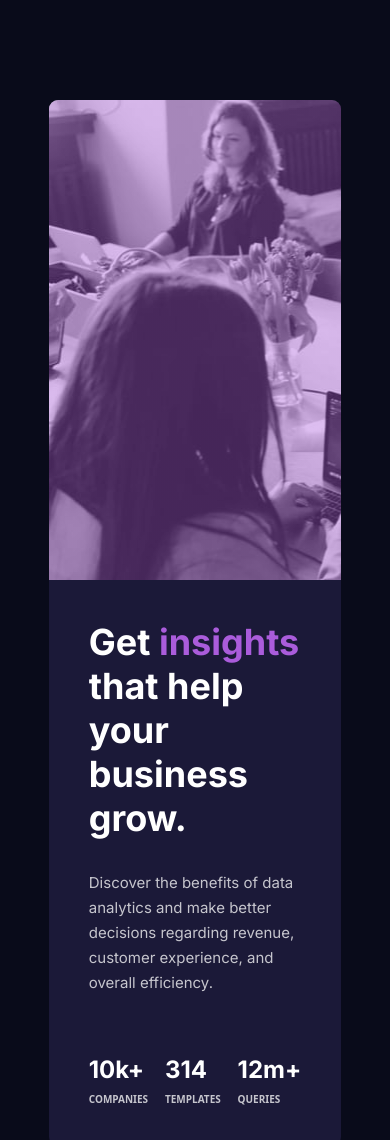
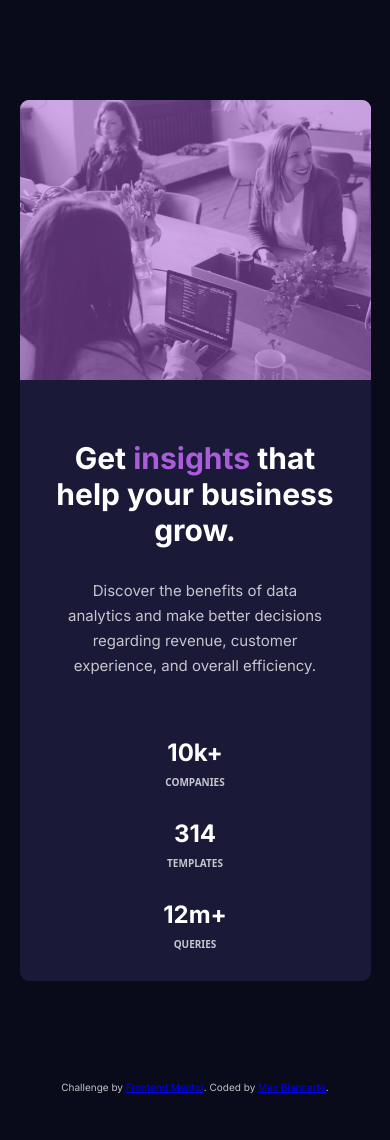
Before and after one commit to Kublick/fm-stats-preview-card, a plain HTML site: page index.html in a window 390 px wide. Shown: the top 1140 px of the page. After the commit the page ends 1093 px from the top, so only its background shows below. Drawn offline with Linux system fonts and the light colour scheme.

Commit message:
css fixes

```diff
--- a/css/styles.css
+++ b/css/styles.css
@@ -2,14 +2,15 @@
 
 --01: Typography System
 FONT SIZE SYSTEM (px)
-10 / 12 / 14 / 16 / 18 / 20 / 24 / 30 / 36 / 44 / 52 / 62 / 74 / 86 / 98
+10 / 12 / 15 / 18 / 30 / 36
 Font weights:
 Default: 400
 Bold:700
 Line heights:
 Default: 1
-Samll: 1.05
+Small: 1.05
 Medium: 1.2
+Large: 2.5
 Paragraph default: 1.6
 -Letter Spacing
 - 0.5px
@@ -60,11 +61,11 @@ body {
 
 .container {
 	background-color: hsl(244, 38%, 16%);
-	width: 75%;
 	border-radius: 9px;
 	display: grid;
 	grid-template-columns: 1fr 1fr;
 	overflow: hidden;
+	margin: 0 10% 0 10%;
 }
 
 .card-content {
@@ -88,12 +89,17 @@ body {
 }
 
 .card-img {
-	/* background-image: linear-gradient(
+	background-image: linear-gradient(
 			to right bottom,
 			hsla(277, 64%, 61%, 0.4),
 			hsla(277, 64%, 61%, 0.4)
 		),
-		url('../images/image-header-desktop.jpg'); */
+		url('../images/image-header-desktop.jpg');
+	width: 100%;
+	max-height: 480px;
+	background-repeat: no-repeat;
+	background-position: center center;
+	background-size: cover;
 }
 
 .card-status {
@@ -116,23 +122,62 @@ body {
 	color: hsla(0, 0%, 100%, 0.75);
 }
 
-@media (max-width: 54em) {
+.attribution {
+	text-align: center;
+}
+
+@media (max-width: 75em) {
+	.card-content {
+		padding: 4rem;
+	}
+}
+
+@media (max-width: 56em) {
 	.container {
 		grid-template-columns: 1fr;
 	}
 
+	.container {
+		margin: 0 5% 0 5%;
+	}
+	.container h1 {
+		margin: 3rem 0 3rem;
+	}
+
 	.card-img {
 		background-image: linear-gradient(
-				to right bottom,
-				hsla(277, 64%, 61%, 0.4),
-				hsla(277, 64%, 61%, 0.4)
+				to bottom,
+				hsla(277, 64%, 61%, 0.5),
+				hsla(277, 64%, 61%, 0.5)
 			),
 			url('../images/image-header-mobile.jpg');
-		height: 480px;
+		min-height: 280px;
+		min-width: auto;
+		background-size: cover;
 		grid-row: 1;
 	}
 
 	.card-content {
-		padding: 4rem;
+		padding: 3rem;
+		text-align: center;
+	}
+
+	.card-status {
+		display: flex;
+		flex-direction: column;
+		align-items: center;
+		gap: 3rem;
+	}
+
+	.container {
+		width: 100%;
+	}
+
+	.container h1 {
+		font-size: 3rem;
+	}
+
+	.card-text {
+		padding: 0 1rem;
 	}
 }
--- a/index.html
+++ b/index.html
@@ -54,10 +54,13 @@
             <picture>
               <source srcset="./images/image-header-desktop.jpg" media="(max-width: 75em)"/>
             </picture>
-
           </div>
 				</div>
 			</section>
+			<div class="attribution">
+				Challenge by <a href="https://www.frontendmentor.io?ref=challenge" target="_blank">Frontend Mentor</a>.
+				Coded by <a href="#">Max Blancarte</a>.
+			</div>
 		</main>
 	</body>
 </html>
```
